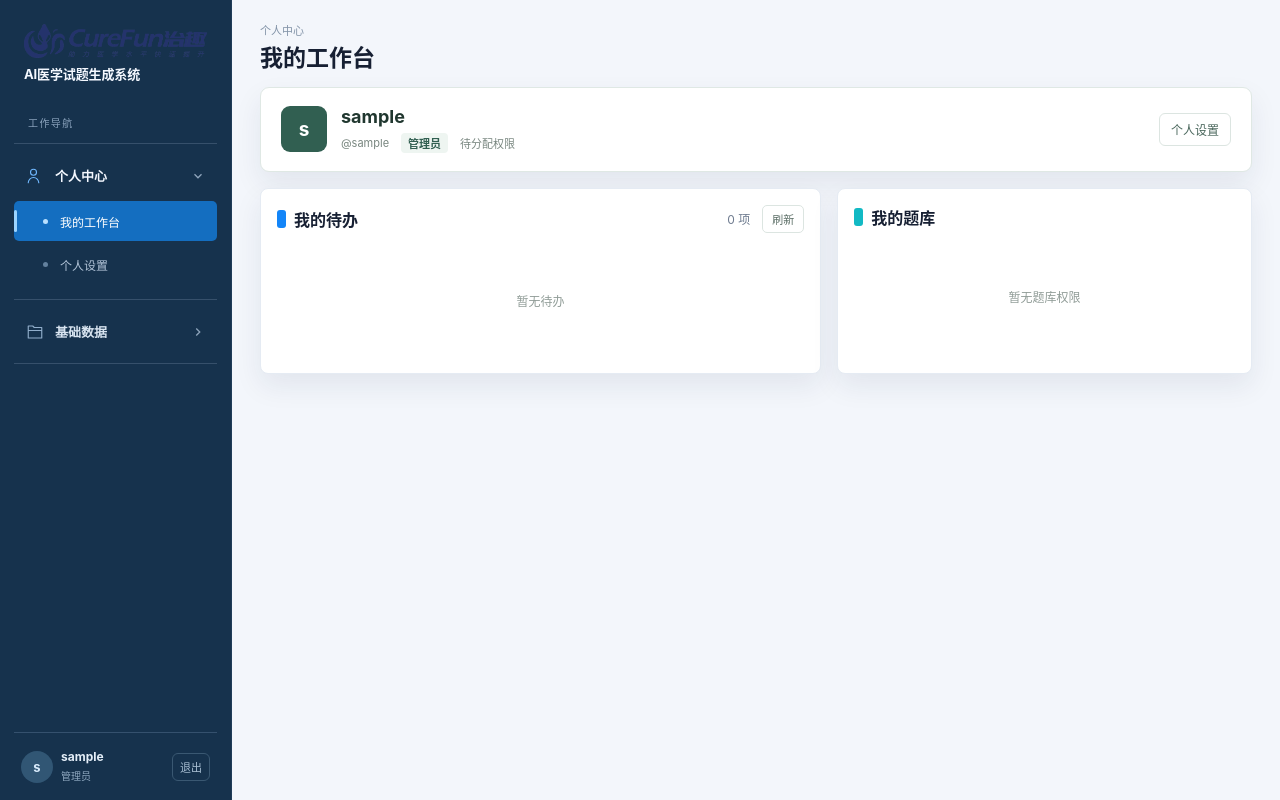
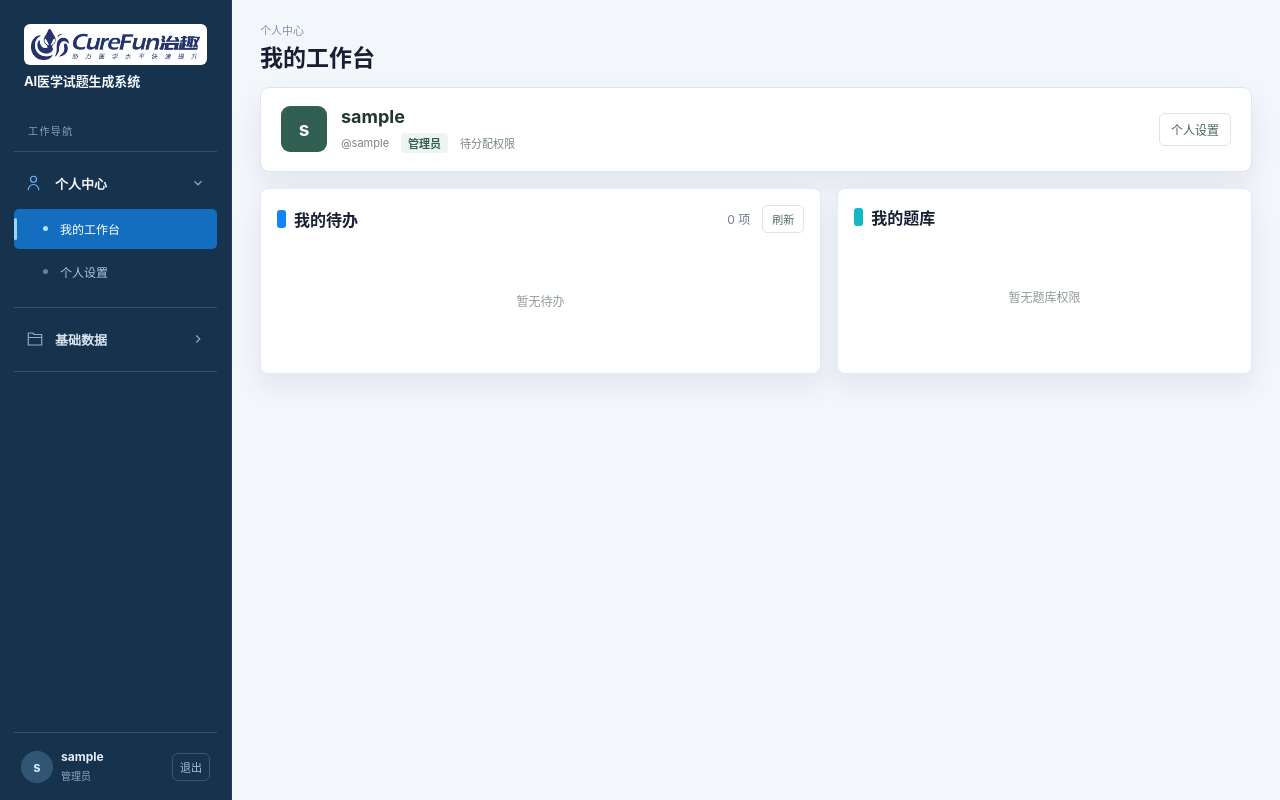
Before and after one commit to ImaiChika/AIgo, a Vue app in the folder web/: page /my in a window 1280 px wide. Built offline with nearby package versions, Linux system fonts and the light colour scheme; sample sign-in values are in the browser's storage.

Commit message:
fix: improve sidebar logo contrast

```diff
--- a/web/src/navigation-shell.css
+++ b/web/src/navigation-shell.css
@@ -8,7 +8,7 @@
   color: #e6edf7; background: #16324d; z-index: 10;
 }
 .app-shell .sidebar .brand { align-items: flex-start; flex-direction: column; gap: 8px; padding: 0 10px; }
-.app-shell .sidebar .brand-logo { display: block; width: min(100%, 198px); height: auto; }
+.app-shell .sidebar .brand-logo { display: block; width: min(100%, 198px); height: auto; padding: 5px 7px; border-radius: 6px; background: #fff; box-sizing: border-box; }
 .app-shell .sidebar .brand-product-name { color: #f4f8ff; font-size: 13px; letter-spacing: -.01em; line-height: 1.35; }
 .app-shell .sidebar .user-info { border-color: #35516e; padding: 16px 7px 0; gap: 8px; }
 .app-shell .sidebar .user-detail strong { color: #e4eef8; font-size: 12px; overflow: hidden; text-overflow: ellipsis; white-space: nowrap; }
```
